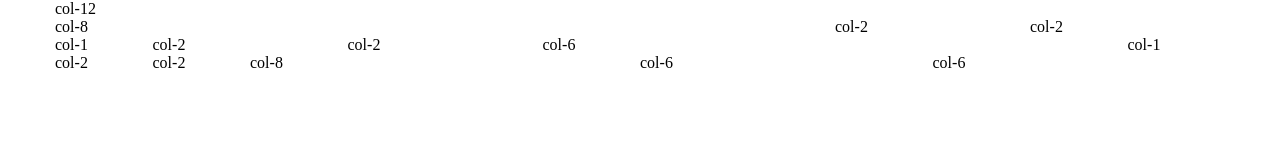
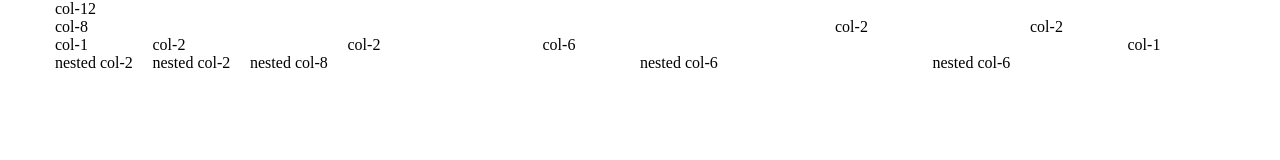
Before and after one commit to sciug/html-css-12bool, a plain HTML site: page index.html in a window 1280 px wide. Drawn offline with Linux system fonts and the light colour scheme.

Commit message:
complete framework and html structure

```diff
--- a/index.html
+++ b/index.html
@@ -27,13 +27,13 @@
         </div>
         <div class="row">
             <div class="col-6 row">
-                <div class="col-2">col-2</div>
-                <div class="col-2">col-2</div>
-                <div class="col-8">col-8</div>
+                <div class="col-2">nested col-2</div>
+                <div class="col-2">nested col-2</div>
+                <div class="col-8">nested col-8</div>
             </div>
             <div class="col-6 row">
-                <div class="col-6">col-6</div>
-                <div class="col-6">col-6</div>
+                <div class="col-6">nested col-6</div>
+                <div class="col-6">nested col-6</div>
             </div>
         </div>
     </main>
```
